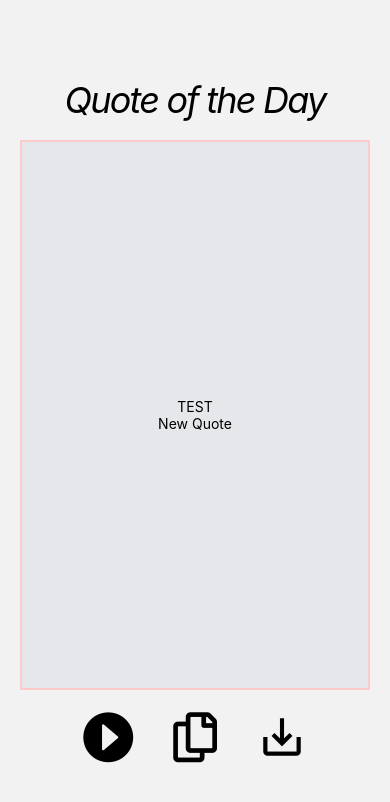
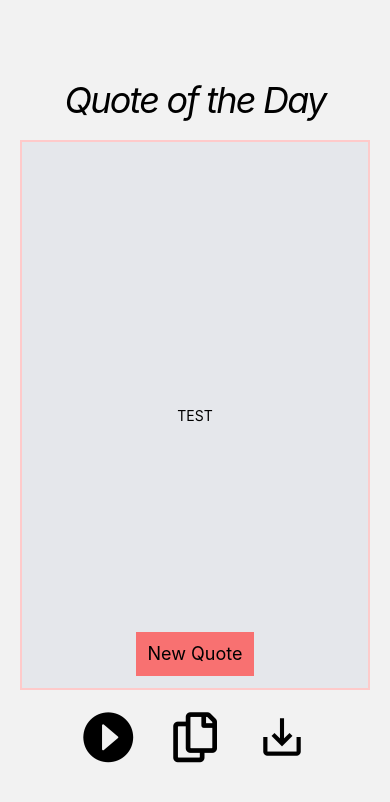
Before and after one commit to stolenfallen1/MotivationalApp, a React Native app: screen /Home in a window 390 px wide. Shown: the top 802 px of the page. Built offline with nearby package versions, Linux system fonts and the light colour scheme.

Commit message:
minor changes and adding ImageBackground to welcome page

```diff
--- a/src/components/Body.tsx
+++ b/src/components/Body.tsx
@@ -7,9 +7,11 @@ export default function Body() {
       style={{ width: 350, height: 550 }}
     >
       <Text>TEST</Text>
-      <Pressable>
-        <Text>New Quote</Text>
-      </Pressable>
+      <View className="absolute bottom-3">
+        <Pressable>
+          <Text className="mt-2 px-3 py-2 text-lg bg-red-400">New Quote</Text>
+        </Pressable>
+      </View>
     </View>
   );
 }
--- a/src/view/WelcomePage.tsx
+++ b/src/view/WelcomePage.tsx
@@ -1,6 +1,8 @@
-import { Pressable, Text, View } from "react-native";
+import { ImageBackground, Pressable, Text, View } from "react-native";
 import { useNavigation } from "@react-navigation/native";
 import { StackNavigationProp } from "@react-navigation/stack";
+
+const bg = require("../Image/welcomeBG.jpeg");
 
 type WelcomePageNavigationProp = StackNavigationProp<{ Home: undefined }>;
 
@@ -14,6 +16,7 @@ export default function WelcomePage() {
 
   return (
     <View className="flex-1 justify-center items-center">
+      <ImageBackground source={bg} resizeMode="cover" className="h-full w-full">
         <Text className="font-bold text-5xl tracking-tighter text-center">
           Your daily dose of motivation
         </Text>
@@ -22,6 +25,7 @@ export default function WelcomePage() {
             Get started
           </Text>
         </Pressable>
+      </ImageBackground>
     </View>
   );
 }
```
Also changed, not shown: src/Image/welcomeBG.jpeg (added). Lines whose indentation alone changed are shown as unchanged.
